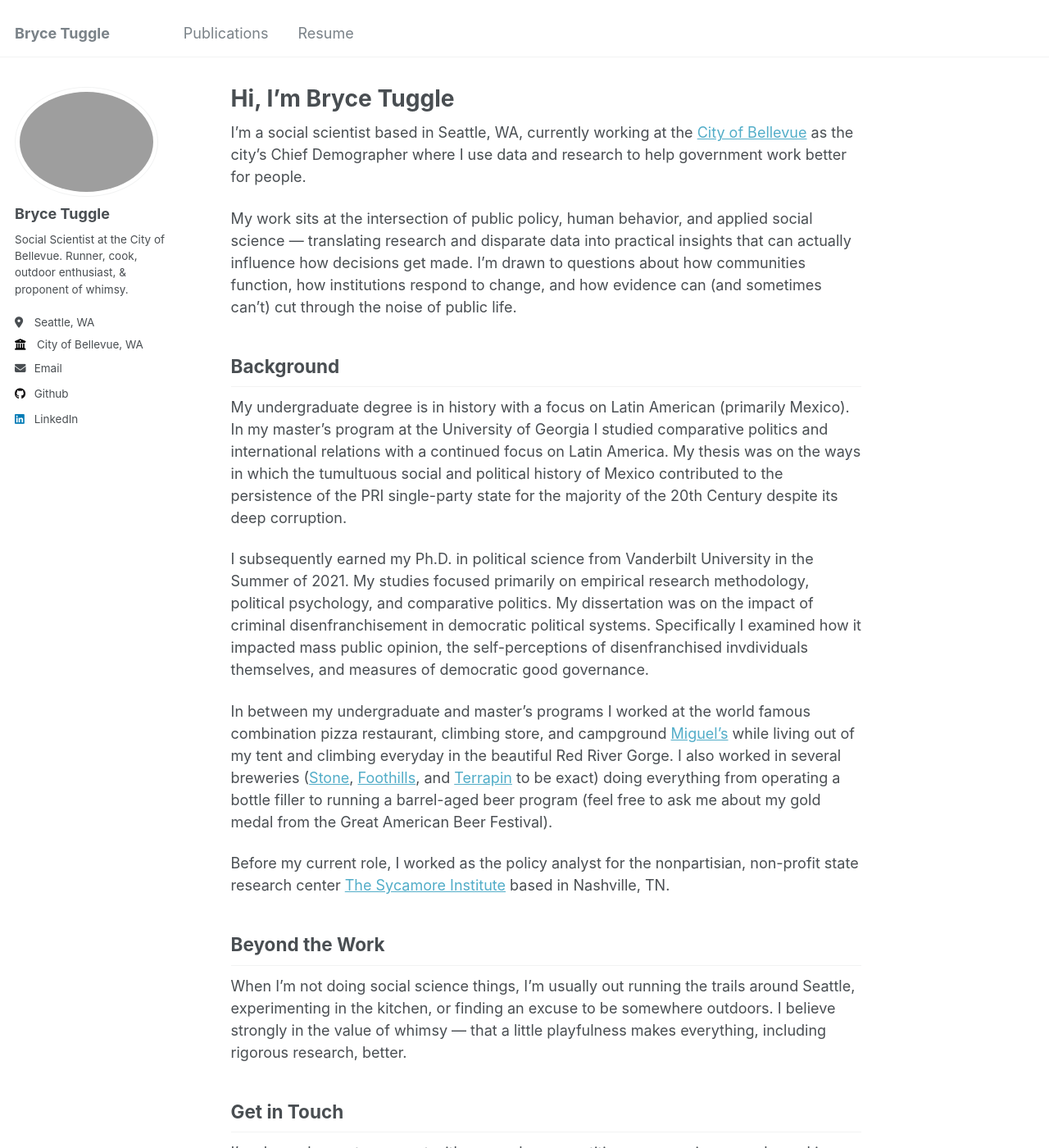
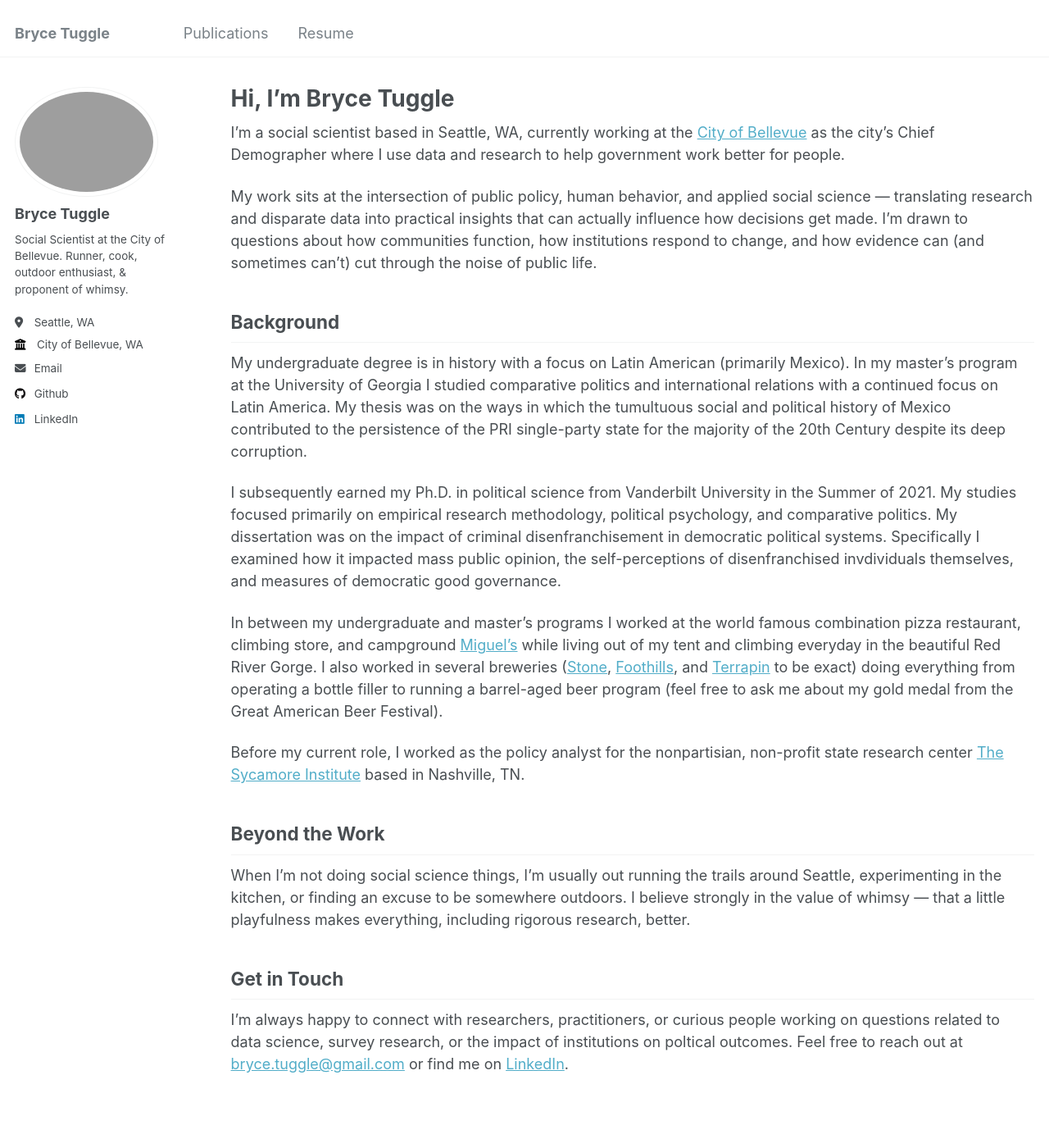
Before and after one commit to bwtuggle/bwtuggle.github.io, a Jekyll site: the page built from _pages/about.md, in a window 1280 px wide and 1400 px high. Shown: the whole window at 82% size. Built offline with Jekyll 4.4.1, drawn with Linux system fonts in a browser that asks for light colours.

Commit message:
Add custom overrides for page padding

```diff
--- a/assets/css/main.scss
+++ b/assets/css/main.scss
@@ -33,3 +33,8 @@
 @import "vendor/font-awesome/brands";
 @import "vendor/magnific-popup/magnific-popup";
 @import "print";
+
+/* Custom overrides */
+.page {
+  padding-right: 0;
+}
```
